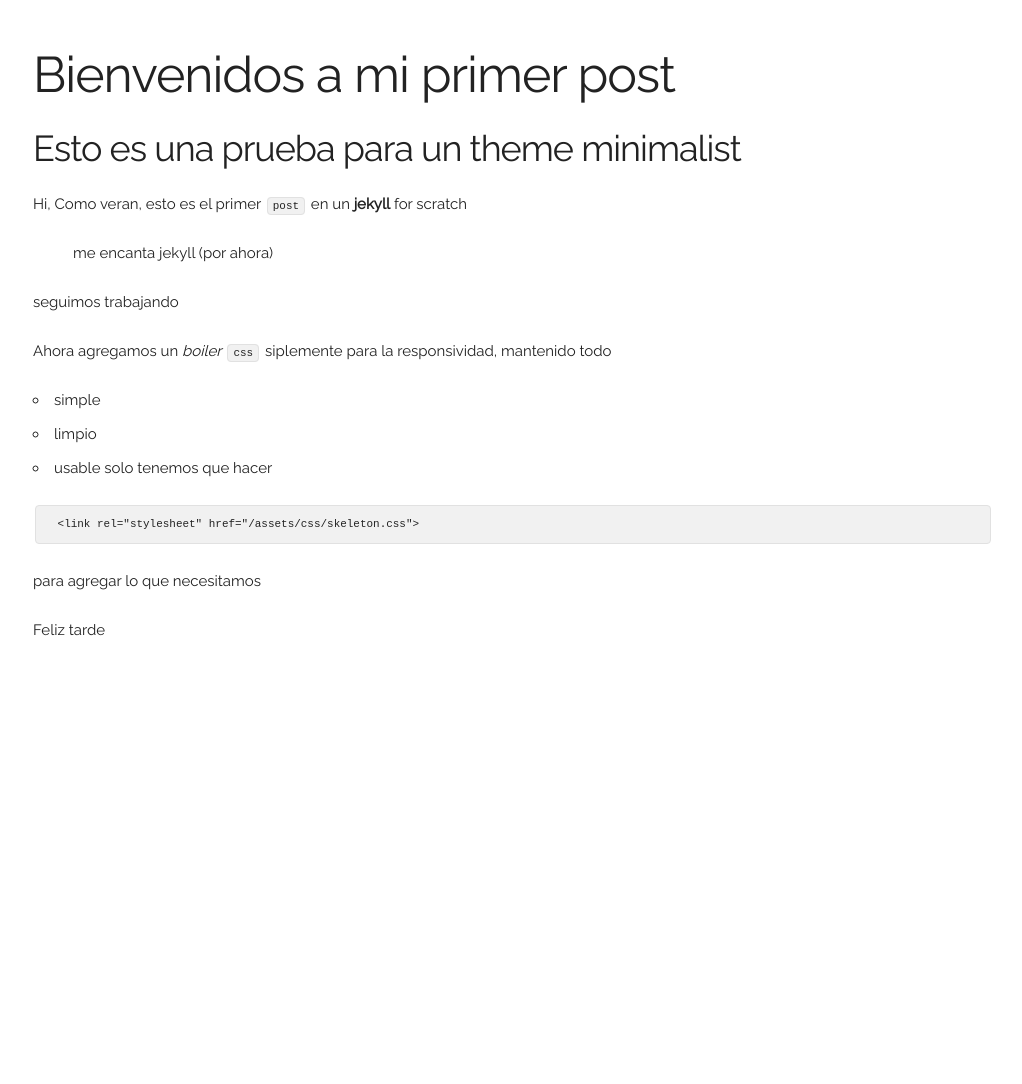
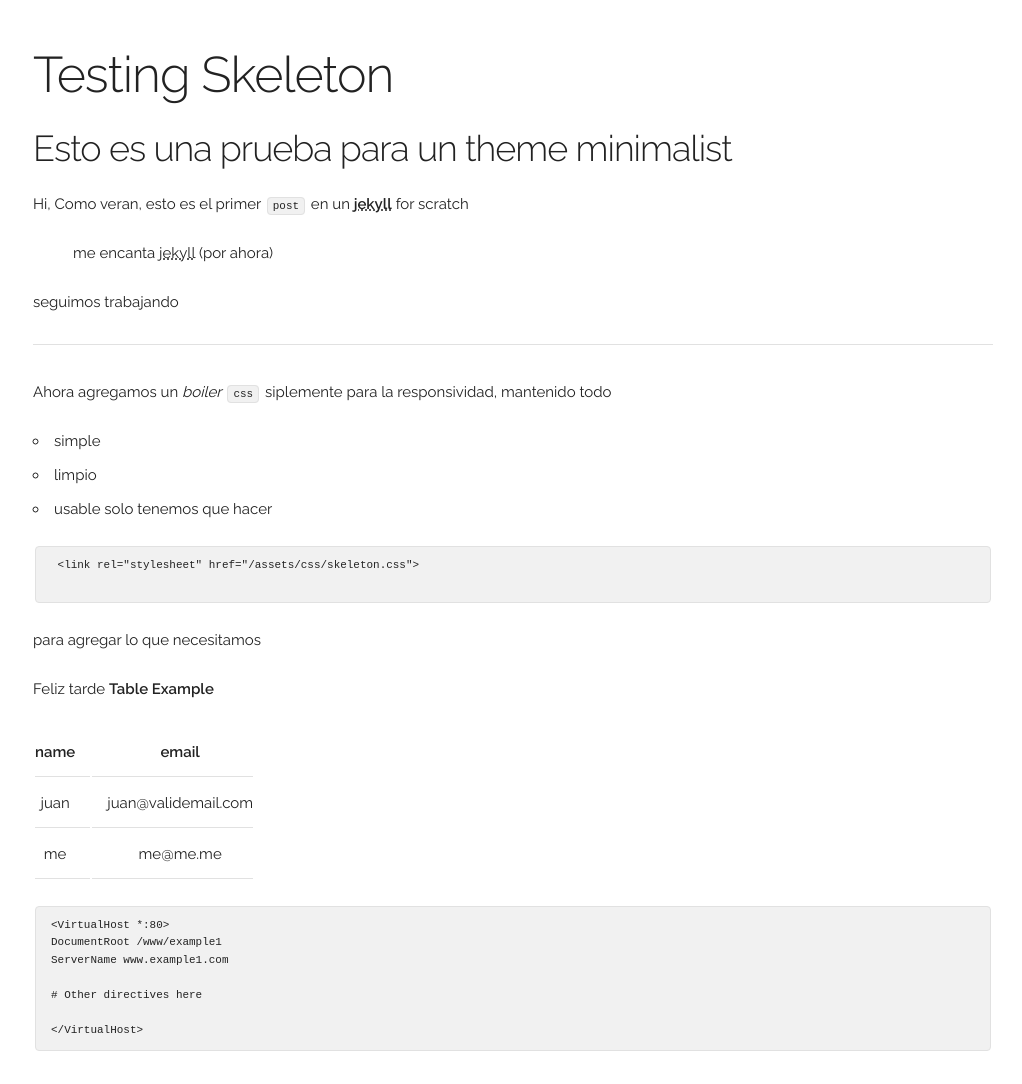
Before and after one commit to lordvalor/vlozadadotcom.github.io, a Jekyll site: the page built from _posts/2018-03-22-test-skeleton-css.md, in a window 1280 px wide. Shown: the whole page, without its empty margins (127-1149 px from the left). Built offline with Jekyll 4.4.1, drawn with Linux system fonts in a browser that asks for light colours; nearby versions of some CDN libraries; before the commit the page ends 900 px from its top, so only the background shows below that.

Commit message:
several changes on fonts

````diff
--- a/_includes/head.html
+++ b/_includes/head.html
@@ -4,6 +4,6 @@
 <title>{{ site.title }}</title>
 <script src="https://use.fontawesome.com/88c6ab3c76.js"></script>
 <link rel="stylesheet" src="https://necolas.github.io/normalize.css/8.0.0/normalize.css">
-<link rel="stylesheet" href="https://fonts.googleapis.com/css?family=Raleway">
+<link rel="stylesheet" href="https://fonts.googleapis.com/css?family=Raleway:400,300,600">
 <link rel="stylesheet" href="/assets/css/skeleton.css">
 <script src="//ajax.googleapis.com/ajax/libs/jquery/2.1.1/jquery.min.js"></script>
--- a/_posts/2018-03-22-test-skeleton-css.md
+++ b/_posts/2018-03-22-test-skeleton-css.md
@@ -6,13 +6,17 @@ categories: pruebas blog dev
 tags: dev blog jekyll
 ---
 
-# Bienvenidos a mi primer post
+# Testing Skeleton
 ### Esto es una prueba para un theme minimalist
 Hi, Como veran, esto es el primer `post` en un  **jekyll** for scratch
 
 > me encanta jekyll (por ahora)
 
+*[jekyll]: Jekyll is a simple, blog-aware, static site.
+
 seguimos trabajando
+
+***
 
 Ahora agregamos un _boiler_ `css` siplemente para la responsividad, mantenido todo
 
@@ -23,7 +27,25 @@ Ahora agregamos un _boiler_ `css` siplemente para la responsividad, mantenido to
 
  ```
  <link rel="stylesheet" href="/assets/css/skeleton.css">
+
  ```
  para agregar lo que necesitamos
 
 Feliz tarde
+__Table Example__
+
+| name | email |
+| :---: | :-----: |
+| juan | juan@validemail.com |
+| me | me@me.me |
+
+
+```
+<VirtualHost *:80>
+DocumentRoot /www/example1
+ServerName www.example1.com
+
+# Other directives here
+
+</VirtualHost>
+```
````
Also changed, not shown: Gemfile.lock.
